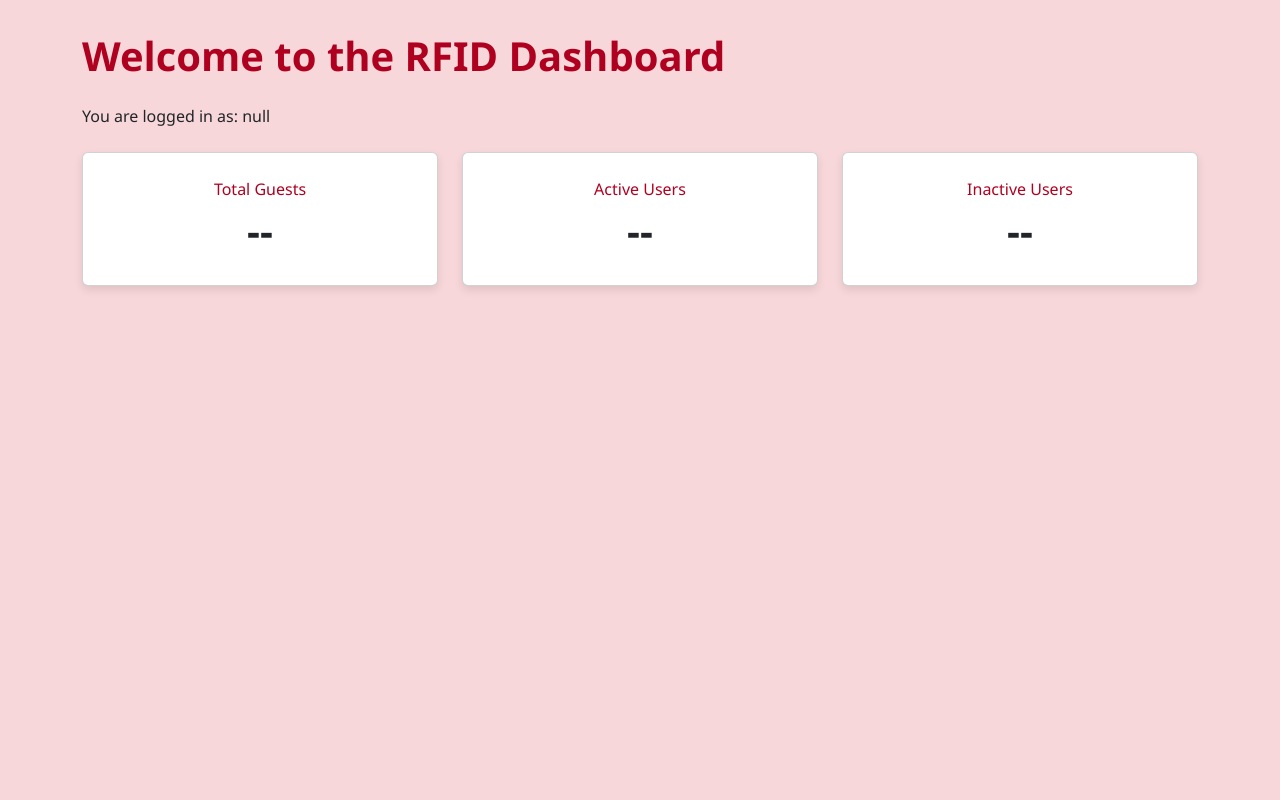
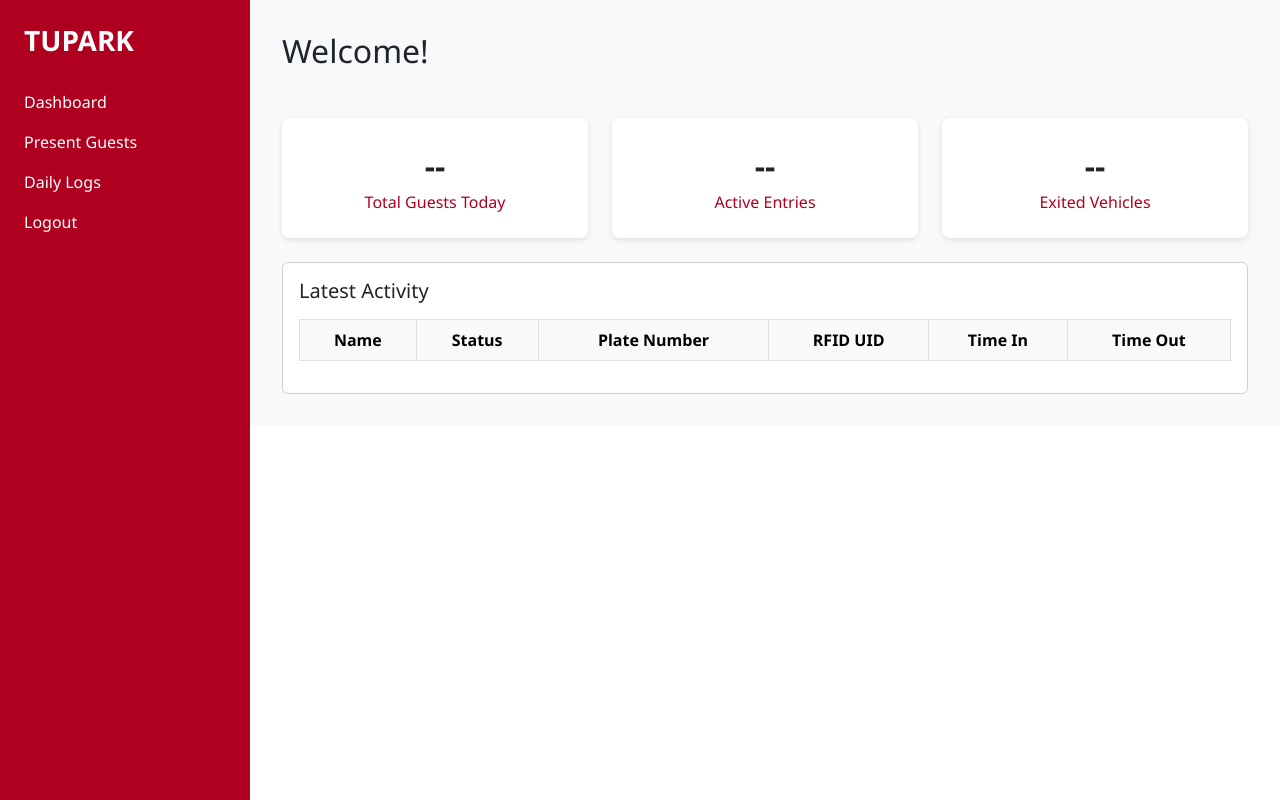
Before and after one commit to Tupark000/rfid_web_backend, a website: page public/dashboard.html in a window 1280 px wide. Drawn offline with nearby package versions, Linux system fonts and the light colour scheme; no server answers.

Commit message:
Updating the Dashboard page

```diff
--- a/public/dashboard.html
+++ b/public/dashboard.html
@@ -2,77 +2,154 @@
 <html lang="en">
 <head>
   <meta charset="UTF-8">
-  <title>RFID Dashboard</title>
+  <title>TUPARK | Dashboard</title>
   <link href="https://cdn.jsdelivr.net/npm/bootstrap@5.3.0/dist/css/bootstrap.min.css" rel="stylesheet">
   <style>
     body {
-      background-color: #f8d7da;
-      padding: 2rem;
+      margin: 0;
       font-family: 'Segoe UI', sans-serif;
     }
-    .dashboard-title {
-      color: #b00020;
+    .sidebar {
+      width: 250px;
+      background-color: #b00020;
+      color: white;
+      height: 100vh;
+      position: fixed;
+      padding: 1.5rem;
+    }
+    .sidebar h3 {
       font-weight: bold;
+      margin-bottom: 2rem;
     }
-    .card {
-      box-shadow: 0 4px 8px rgba(0,0,0,0.1);
+    .sidebar a {
+      color: white;
+      text-decoration: none;
+      display: block;
+      margin: 1rem 0;
+    }
+    .sidebar a:hover {
+      text-decoration: underline;
+    }
+    .content {
+      margin-left: 250px;
+      padding: 2rem;
+      background: #f8f9fa;
+    }
+    .stat-card {
+      background: white;
+      border-radius: 8px;
+      padding: 1.5rem;
+      text-align: center;
+      box-shadow: 0 2px 6px rgba(0, 0, 0, 0.1);
+    }
+    .stat-value {
+      font-size: 2rem;
+      font-weight: bold;
     }
     .stat-label {
       font-size: 1rem;
       color: #b00020;
     }
-    .stat-value {
-      font-size: 2.5rem;
-      font-weight: bold;
-    }
   </style>
 </head>
 <body>
-  <div class="container">
-    <h1 class="dashboard-title mb-4">Welcome to the RFID Dashboard</h1>
-    <p id="userRole" class="mb-4"></p>
 
-    <div class="row g-4">
+  <!-- Sidebar -->
+  <div class="sidebar">
+    <h3>TUPARK</h3>
+    <a href="dashboard.html">Dashboard</a>
+    <a href="present.html">Present Guests</a>
+    <a href="logs.html">Daily Logs</a>
+    <a href="index.html">Logout</a>
+  </div>
+
+  <!-- Main content -->
+  <div class="content">
+    <h2>Welcome!</h2>
+
+    <div class="row my-4 g-4">
       <div class="col-md-4">
-        <div class="card p-4 text-center">
-          <div class="stat-label">Total Guests</div>
-          <div id="totalGuests" class="stat-value">--</div>
+        <div class="stat-card">
+          <div class="stat-value" id="totalGuests">--</div>
+          <div class="stat-label">Total Guests Today</div>
         </div>
       </div>
       <div class="col-md-4">
-        <div class="card p-4 text-center">
-          <div class="stat-label">Active Users</div>
-          <div id="activeUsers" class="stat-value">--</div>
+        <div class="stat-card">
+          <div class="stat-value" id="activeUsers">--</div>
+          <div class="stat-label">Active Entries</div>
         </div>
       </div>
       <div class="col-md-4">
-        <div class="card p-4 text-center">
-          <div class="stat-label">Inactive Users</div>
-          <div id="inactiveUsers" class="stat-value">--</div>
+        <div class="stat-card">
+          <div class="stat-value" id="inactiveUsers">--</div>
+          <div class="stat-label">Exited Vehicles</div>
         </div>
+      </div>
+    </div>
+
+    <!-- Table -->
+    <div class="card p-3">
+      <h5 class="mb-3">Latest Activity</h5>
+      <div class="table-responsive">
+        <table class="table table-bordered table-hover text-center">
+          <thead class="table-light">
+            <tr>
+              <th>Name</th>
+              <th>Status</th>
+              <th>Plate Number</th>
+              <th>RFID UID</th>
+              <th>Time In</th>
+              <th>Time Out</th>
+            </tr>
+          </thead>
+          <tbody id="activityTableBody">
+            <!-- Fetched rows will go here -->
+          </tbody>
+        </table>
       </div>
     </div>
   </div>
 
+  <!-- JavaScript -->
   <script>
     const BASE_URL = "https://rfidwebbackend-production.up.railway.app";
-    const role = new URLSearchParams(window.location.search).get("role");
-    document.getElementById("userRole").textContent = `You are logged in as: ${role}`;
 
-    async function loadDashboardStats() {
-      try {
-        const res = await fetch(`${BASE_URL}/api/dashboard`);
-        const data = await res.json();
+    async function loadStats() {
+      const res = await fetch(`${BASE_URL}/api/dashboard`);
+      const data = await res.json();
 
-        document.getElementById("totalGuests").textContent = data.totalGuests;
-        document.getElementById("activeUsers").textContent = data.activeUsers;
-        document.getElementById("inactiveUsers").textContent = data.inactiveUsers;
-      } catch (err) {
-        console.error("Failed to load dashboard stats:", err);
-      }
+      document.getElementById("totalGuests").textContent = data.totalGuests;
+      document.getElementById("activeUsers").textContent = data.activeUsers;
+      document.getElementById("inactiveUsers").textContent = data.inactiveUsers;
     }
 
-    loadDashboardStats();
+    async function loadTable() {
+      const res = await fetch(`${BASE_URL}/api/users`);
+      const rows = await res.json();
+      const table = document.getElementById("activityTableBody");
+
+      table.innerHTML = "";
+
+      rows.forEach(row => {
+        const timeIn = new Date(row.time_in).toLocaleTimeString([], { hour: '2-digit', minute: '2-digit' });
+        const timeOut = row.time_out ? new Date(row.time_out).toLocaleTimeString([], { hour: '2-digit', minute: '2-digit' }) : '-';
+
+        table.innerHTML += `
+          <tr>
+            <td>${row.name}</td>
+            <td>${row.status.toLowerCase()}</td>
+            <td>${row.plate_number}</td>
+            <td>${row.rfid_uid}</td>
+            <td>${timeIn}</td>
+            <td>${timeOut}</td>
+          </tr>
+        `;
+      });
+    }
+
+    loadStats();
+    loadTable();
   </script>
 </body>
 </html>
```
Also changed, not shown: server.js (+15 -5 lines).
